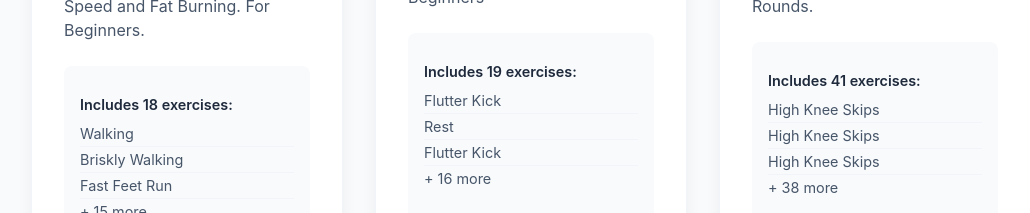
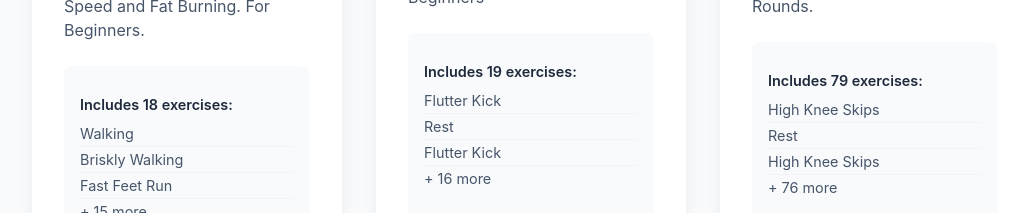
Before and after one commit to kevorhyno90/futuristic-fitness-pwa, a React (Vite) app: page /single-workouts in a window 1280 px wide. Shown: the part 1300-1513 px from the top of the page, without its empty margins (109-1139 px from the left). Built offline with nearby package versions, Linux system fonts and the light colour scheme.

Commit message:
Fix missing rest periods in Tabata Advanced workout

```diff
--- a/src/data/exercises.ts
+++ b/src/data/exercises.ts
@@ -200,55 +200,93 @@ export const singleWorkouts = [
     imageUrl: '/workouts/hiit.png',
     exercises: [
       { name: 'High Knee Skips', durationSeconds: 20, id: 't1-1' },
+      { name: 'Rest', durationSeconds: 10, id: 't1-r1' },
       { name: 'High Knee Skips', durationSeconds: 20, id: 't1-2' },
+      { name: 'Rest', durationSeconds: 10, id: 't1-r2' },
       { name: 'High Knee Skips', durationSeconds: 20, id: 't1-3' },
+      { name: 'Rest', durationSeconds: 10, id: 't1-r3' },
       { name: 'High Knee Skips', durationSeconds: 20, id: 't1-4' },
+      { name: 'Rest', durationSeconds: 10, id: 't1-r4' },
 
       { name: 'Skater Jumps', durationSeconds: 20, id: 't2-1' },
+      { name: 'Rest', durationSeconds: 10, id: 't2-r1' },
       { name: 'Skater Jumps', durationSeconds: 20, id: 't2-2' },
+      { name: 'Rest', durationSeconds: 10, id: 't2-r2' },
       { name: 'Skater Jumps', durationSeconds: 20, id: 't2-3' },
+      { name: 'Rest', durationSeconds: 10, id: 't2-r3' },
       { name: 'Skater Jumps', durationSeconds: 20, id: 't2-4' },
+      { name: 'Rest', durationSeconds: 10, id: 't2-r4' },
 
       { name: 'Hindu Push-ups', durationSeconds: 20, id: 't3-1' },
+      { name: 'Rest', durationSeconds: 10, id: 't3-r1' },
       { name: 'Hindu Push-ups', durationSeconds: 20, id: 't3-2' },
+      { name: 'Rest', durationSeconds: 10, id: 't3-r2' },
       { name: 'Hindu Push-ups', durationSeconds: 20, id: 't3-3' },
+      { name: 'Rest', durationSeconds: 10, id: 't3-r3' },
       { name: 'Hindu Push-ups', durationSeconds: 20, id: 't3-4' },
+      { name: 'Rest', durationSeconds: 10, id: 't3-r4' },
 
       { name: 'Mountain Climbers', durationSeconds: 20, id: 't4-1' },
+      { name: 'Rest', durationSeconds: 10, id: 't4-r1' },
       { name: 'Mountain Climbers', durationSeconds: 20, id: 't4-2' },
+      { name: 'Rest', durationSeconds: 10, id: 't4-r2' },
       { name: 'Mountain Climbers', durationSeconds: 20, id: 't4-3' },
+      { name: 'Rest', durationSeconds: 10, id: 't4-r3' },
       { name: 'Mountain Climbers', durationSeconds: 20, id: 't4-4' },
+      { name: 'Rest', durationSeconds: 10, id: 't4-r4' },
 
       { name: 'Jump Squats', durationSeconds: 20, id: 't5-1' },
+      { name: 'Rest', durationSeconds: 10, id: 't5-r1' },
       { name: 'Jump Squats', durationSeconds: 20, id: 't5-2' },
+      { name: 'Rest', durationSeconds: 10, id: 't5-r2' },
       { name: 'Jump Squats', durationSeconds: 20, id: 't5-3' },
+      { name: 'Rest', durationSeconds: 10, id: 't5-r3' },
       { name: 'Jump Squats', durationSeconds: 20, id: 't5-4' },
 
       { name: 'Rest', durationSeconds: 60, id: 't-rest-mid' },
 
       { name: 'High Knee Skips', durationSeconds: 20, id: 't1-5' },
+      { name: 'Rest', durationSeconds: 10, id: 't1-r5' },
       { name: 'High Knee Skips', durationSeconds: 20, id: 't1-6' },
+      { name: 'Rest', durationSeconds: 10, id: 't1-r6' },
       { name: 'High Knee Skips', durationSeconds: 20, id: 't1-7' },
+      { name: 'Rest', durationSeconds: 10, id: 't1-r7' },
       { name: 'High Knee Skips', durationSeconds: 20, id: 't1-8' },
+      { name: 'Rest', durationSeconds: 10, id: 't1-r8' },
 
       { name: 'Skater Jumps', durationSeconds: 20, id: 't2-5' },
+      { name: 'Rest', durationSeconds: 10, id: 't2-r5' },
       { name: 'Skater Jumps', durationSeconds: 20, id: 't2-6' },
+      { name: 'Rest', durationSeconds: 10, id: 't2-r6' },
       { name: 'Skater Jumps', durationSeconds: 20, id: 't2-7' },
+      { name: 'Rest', durationSeconds: 10, id: 't2-r7' },
       { name: 'Skater Jumps', durationSeconds: 20, id: 't2-8' },
+      { name: 'Rest', durationSeconds: 10, id: 't2-r8' },
 
       { name: 'Hindu Push-ups', durationSeconds: 20, id: 't3-5' },
+      { name: 'Rest', durationSeconds: 10, id: 't3-r5' },
       { name: 'Hindu Push-ups', durationSeconds: 20, id: 't3-6' },
+      { name: 'Rest', durationSeconds: 10, id: 't3-r6' },
       { name: 'Hindu Push-ups', durationSeconds: 20, id: 't3-7' },
+      { name: 'Rest', durationSeconds: 10, id: 't3-r7' },
       { name: 'Hindu Push-ups', durationSeconds: 20, id: 't3-8' },
+      { name: 'Rest', durationSeconds: 10, id: 't3-r8' },
 
       { name: 'Mountain Climbers', durationSeconds: 20, id: 't4-5' },
+      { name: 'Rest', durationSeconds: 10, id: 't4-r5' },
       { name: 'Mountain Climbers', durationSeconds: 20, id: 't4-6' },
+      { name: 'Rest', durationSeconds: 10, id: 't4-r6' },
       { name: 'Mountain Climbers', durationSeconds: 20, id: 't4-7' },
+      { name: 'Rest', durationSeconds: 10, id: 't4-r7' },
       { name: 'Mountain Climbers', durationSeconds: 20, id: 't4-8' },
+      { name: 'Rest', durationSeconds: 10, id: 't4-r8' },
 
       { name: 'Jump Squats', durationSeconds: 20, id: 't5-5' },
+      { name: 'Rest', durationSeconds: 10, id: 't5-r5' },
       { name: 'Jump Squats', durationSeconds: 20, id: 't5-6' },
+      { name: 'Rest', durationSeconds: 10, id: 't5-r6' },
       { name: 'Jump Squats', durationSeconds: 20, id: 't5-7' },
+      { name: 'Rest', durationSeconds: 10, id: 't5-r7' },
       { name: 'Jump Squats', durationSeconds: 20, id: 't5-8' }
     ]
   },
```
